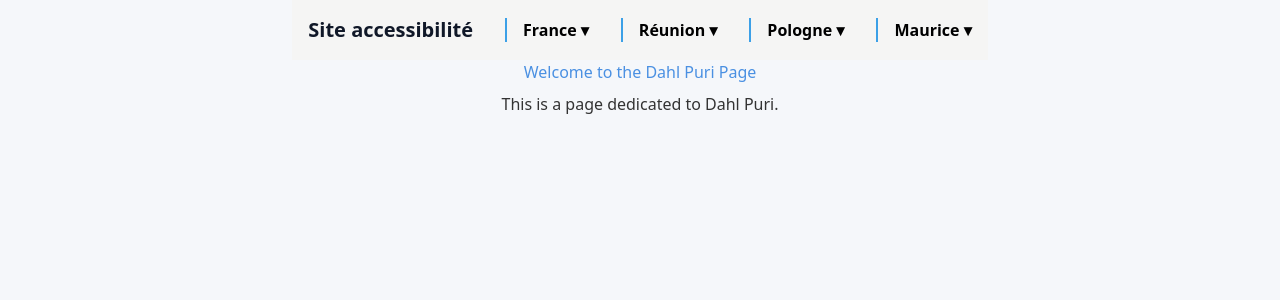
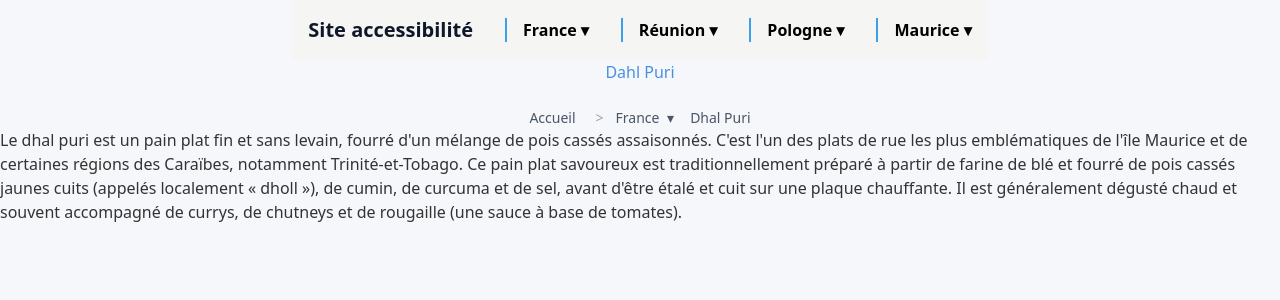
Before and after one commit to samfrick/site_accessibilite, a Symfony app: template Accessibilite/templates/dahl.html.twig in a window 1280 px wide. Shown: the top 300 px of the page. Run offline with Twig, Linux system fonts and the light colour scheme; the template is opened without the code that fills it, so the values that code supplies are empty; some libraries are stand-ins or nearby versions.

Commit message:
ajout liens dans menu, fil d'ariane, <p> dans Maurice et Pologne

```diff
--- a/Accessibilite/templates/base.html.twig
+++ b/Accessibilite/templates/base.html.twig
@@ -24,7 +24,7 @@
             <!-- Menu au centre -->
             <ul class="flex space-x-8 ml-auto mr-auto">
               <li class="relative group border-l-0 first:border-l-2 border-l-2 border-[#3ca0e7] pl-4">
-                <a href="#" class="text-black hover:text-[#3ca0e7] focus:text-[#3ca0e7] font-semibold transition-colors">France &dtrif;</a>
+                <a href="{{ path('flams') }}" class="text-black hover:text-[#3ca0e7] focus:text-[#3ca0e7] font-semibold transition-colors">France &dtrif;</a>
                 <ul class="absolute left-0 mt-5 min-w-[250px] bg-white rounded shadow-[0_3px_5px_-1px_#ccc] opacity-0 invisible group-hover:visible group-hover:opacity-100 group-focus-within:visible group-focus-within:opacity-100 transition-all duration-300 z-10 pt-5 text-left">
                   <li class="mb-5 w-full border-0 clear-both">
                     <a href="{{ path('flams') }}" class="block px-4 py-2 text-gray-800 hover:text-[#3ca0e7] hover:pl-6 hover:border-l-2 hover:border-[#3ca0e7] transition-all duration-300">Flams</a>
@@ -32,7 +32,7 @@
                 </ul>
               </li>
               <li class="relative group border-l-2 border-[#3ca0e7] pl-4">
-                <a href="#" class="text-black hover:text-[#3ca0e7] focus:text-[#3ca0e7] font-semibold transition-colors">Réunion &dtrif;</a>
+                <a href="{{ path('americain') }}" class="text-black hover:text-[#3ca0e7] focus:text-[#3ca0e7] font-semibold transition-colors">Réunion &dtrif;</a>
                 <ul class="absolute left-0 mt-5 min-w-[250px] bg-white rounded shadow-[0_3px_5px_-1px_#ccc] opacity-0 invisible group-hover:visible group-hover:opacity-100 group-focus-within:visible group-focus-within:opacity-100 transition-all duration-300 z-10 pt-5 text-left">
                   <li class="mb-5 w-full border-0 clear-both">
                     <a href="{{ path('americain') }}" class="block px-4 py-2 text-gray-800 hover:text-[#3ca0e7] hover:pl-6 hover:border-l-2 hover:border-[#3ca0e7] transition-all duration-300">Américain Bouchons</a>
@@ -40,7 +40,7 @@
                 </ul>
               </li>
               <li class="relative group border-l-2 border-[#3ca0e7] pl-4">
-                <a href="#" class="text-black hover:text-[#3ca0e7] focus:text-[#3ca0e7] font-semibold transition-colors">Pologne &dtrif;</a>
+                <a href="{{ path('pierogi') }}" class="text-black hover:text-[#3ca0e7] focus:text-[#3ca0e7] font-semibold transition-colors">Pologne &dtrif;</a>
                 <ul class="absolute left-0 mt-5 min-w-[250px] bg-white rounded shadow-[0_3px_5px_-1px_#ccc] opacity-0 invisible group-hover:visible group-hover:opacity-100 group-focus-within:visible group-focus-within:opacity-100 transition-all duration-300 z-10 pt-5 text-left">
                   <li class="mb-5 w-full border-0 clear-both">
                     <a href="{{ path('pierogi') }}" class="block px-4 py-2 text-gray-800 hover:text-[#3ca0e7] hover:pl-6 hover:border-l-2 hover:border-[#3ca0e7] transition-all duration-300">Pierogi</a>
@@ -48,7 +48,7 @@
                 </ul>
               </li>
               <li class="relative group border-l-2 border-[#3ca0e7] pl-4">
-                <a href="#" class="text-black hover:text-[#3ca0e7] focus:text-[#3ca0e7] font-semibold transition-colors">Maurice &dtrif;</a>
+                <a href="{{ path('dahl') }}" class="text-black hover:text-[#3ca0e7] focus:text-[#3ca0e7] font-semibold transition-colors">Maurice &dtrif;</a>
                 <ul class="absolute left-0 mt-5 min-w-[250px] bg-white rounded shadow-[0_3px_5px_-1px_#ccc] opacity-0 invisible group-hover:visible group-hover:opacity-100 group-focus-within:visible group-focus-within:opacity-100 transition-all duration-300 z-10 pt-5 text-left">
                   <li class="mb-5 w-full border-0 clear-both">
                     <a href="{{ path('dahl') }}" class="block px-4 py-2 text-gray-800 hover:text-[#3ca0e7] hover:pl-6 hover:border-l-2 hover:border-[#3ca0e7] transition-all duration-300">Dahl Puri</a>
--- a/Accessibilite/templates/dahl.html.twig
+++ b/Accessibilite/templates/dahl.html.twig
@@ -2,7 +2,54 @@
 
 {% block body %}
 
-    <h1>Welcome to the Dahl Puri Page</h1>
-    <p>This is a page dedicated to Dahl Puri.</p>
+    <h1>Dahl Puri</h1>
+    <nav class="flex items-center text-sm text-gray-600 mt-4" aria-label="Fil d'Ariane">
+  <ol class="inline-flex items-center space-x-1 md:space-x-3">
 
+    <!-- Accueil -->
+    <li class="inline-flex items-center">
+      <a href="{{ path('home') }}"
+         class="inline-flex items-center text-gray-600 hover:text-[#3ca0e7] focus:text-[#3ca0e7]">
+        Accueil
+      </a>
+    </li>
+
+    <!-- France avec sous-menu -->
+    <li class="relative group focus-within:z-20">
+      <div class="flex items-center">
+        <span class="mx-2 text-gray-400">></span>
+        <button
+          type="button"
+          aria-haspopup="menu"
+          aria-expanded="false"
+          class="ml-1 text-gray-600 hover:text-[#3ca0e7] focus:text-[#3ca0e7] focus:outline-none group-hover:text-[#3ca0e7]"
+        >
+          France <span class="ml-1">&#9662;</span>
+        </button>
+        <ul
+          class="absolute top-full left-0 min-w-[120px] bg-white rounded shadow-lg opacity-0 invisible
+                 group-hover:opacity-100 group-hover:visible
+                 group-focus-within:opacity-100 group-focus-within:visible
+                 transition-all duration-200 z-10"
+          role="menu"
+        >
+          <li><a href="{{ path('flams') }}" class="block px-4 py-2 text-gray-800 hover:bg-blue-50 focus:bg-blue-100" role="menuitem">France</a></li>
+          <li><a href="{{ path('americain') }}" class="block px-4 py-2 text-gray-800 hover:bg-blue-50 focus:bg-blue-100" role="menuitem">Réunion</a></li>
+          <li><a href="{{ path('pierogi') }}" class="block px-4 py-2 text-gray-800 hover:bg-blue-50 focus:bg-blue-100" role="menuitem">Pologne</a></li>
+          <li><a href="{{ path('dahl') }}" class="block px-4 py-2 text-gray-800 hover:bg-blue-50 focus:bg-blue-100" role="menuitem">Maurice</a></li>
+        </ul>
+      </div>
+    </li>
+
+    <!-- affichage nom du plat -->
+    <li class="relative group focus-within:z-20">
+            <div class="flex items-center">
+                <p type="button" aria-haspopup="menu" aria-expanded="false" class="ml-1 text-gray-600">Dhal Puri</p>
+            </div>
+        </li>
+  </ol>
+</nav>
+
+
+<p>Le dhal puri est un pain plat fin et sans levain, fourré d'un mélange de pois cassés assaisonnés. C'est l'un des plats de rue les plus emblématiques de l'île Maurice et de certaines régions des Caraïbes, notamment Trinité-et-Tobago. Ce pain plat savoureux est traditionnellement préparé à partir de farine de blé et fourré de pois cassés jaunes cuits (appelés localement « dholl »), de cumin, de curcuma et de sel, avant d'être étalé et cuit sur une plaque chauffante. Il est généralement dégusté chaud et souvent accompagné de currys, de chutneys et de rougaille (une sauce à base de tomates).</p>
 {% endblock body %}
```
Also changed, not shown: Accessibilite/templates/pierogi.html.twig (+55 -0 lines).
